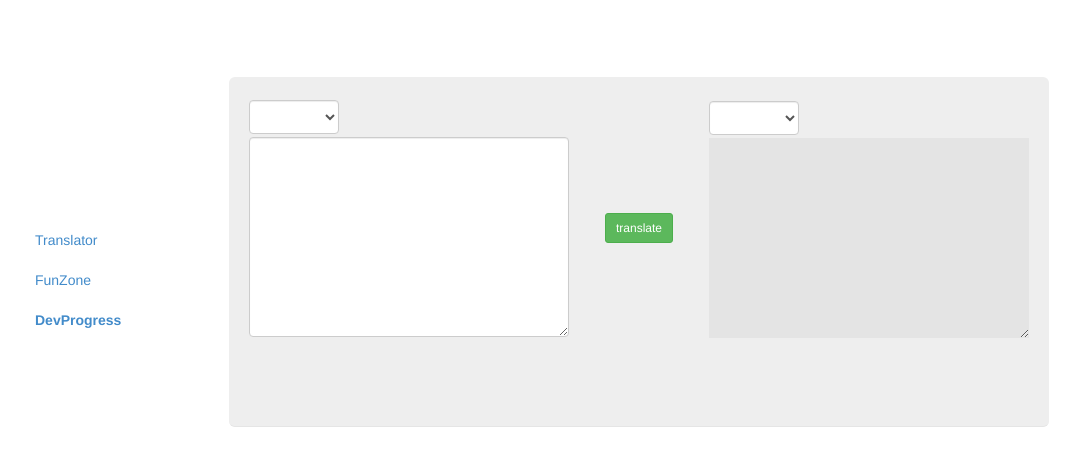
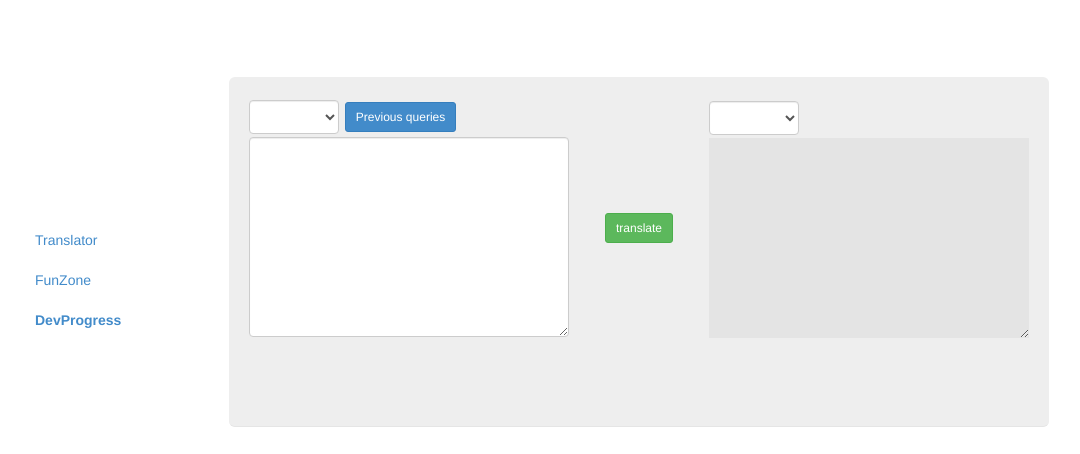
Before and after one commit to ahliddin/oraTor, a plain HTML site: page index.html in a window 1280 px wide. Shown: the part 58-512 px from the top of the page, without its empty margins (1-1081 px from the left). Drawn offline with Linux system fonts and the light colour scheme.

Commit message:
show queries button always present

```diff
--- a/index.html
+++ b/index.html
@@ -42,14 +42,9 @@
                             data-bind="options: inputLangs, selectedOptions: selectedInLangs,
                                        event: {change: updateOutputLangs} ">
                     </select>
-                   <!--  <select class="form-control lang-input" style='width:130px;'
-                            data-bind="options: prevQueries, selectedOptions: selectedPrevQueries,
-                                       event: {change: updateprevQueries}, visible: prevQueries().length>1 ">
-                    </select> -->
                     <!-- MODAL dialog for previous queries -->
                     <input  type="button" data-toggle="modal" href="#myModal"
-                            class="btn btn-primary btn-sm" value="Previous queries"
-                            data-bind="visible: prevQueries().length>0">
+                            class="btn btn-primary btn-sm" value="Previous queries">
 
                       <!-- Modal -->
                     <div class="modal fade" id="myModal" role="dialog"
```
